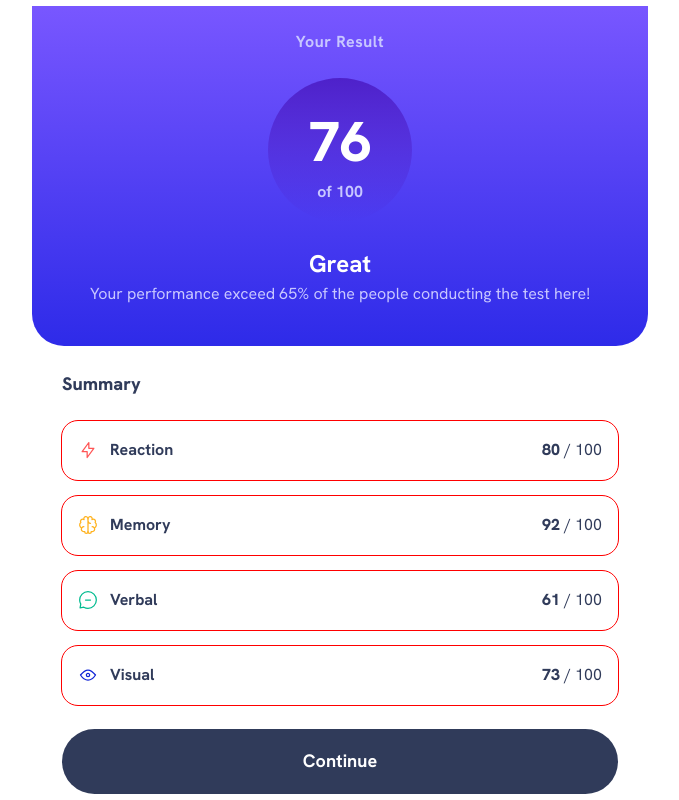
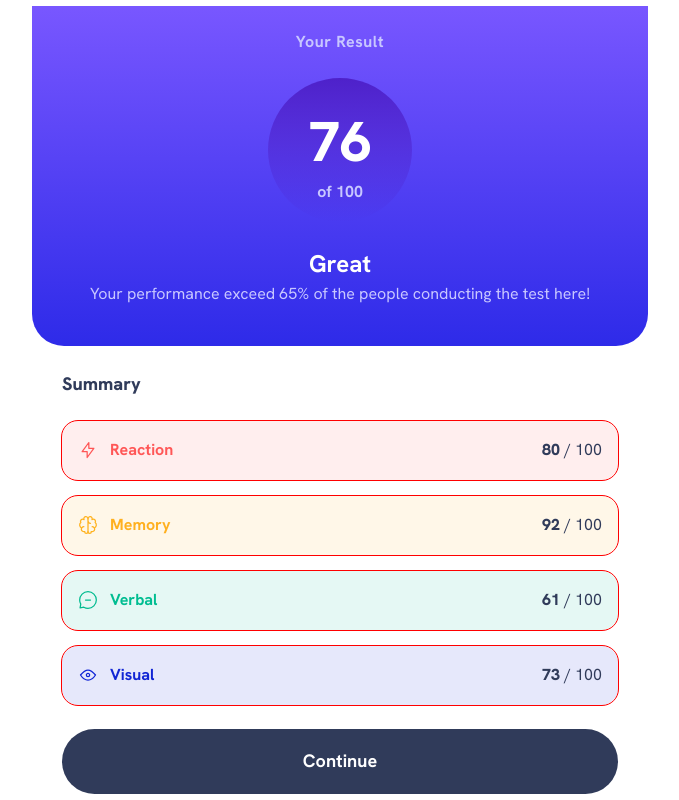
Before and after one commit to GiroFrm/result-summary, a plain HTML site: page index.html in a window 1280 px wide. Shown: the whole page, without its empty margins (300-979 px from the left). Drawn offline with Linux system fonts and the light colour scheme.

Commit message:
feat: Add inline style css to stats containers

```diff
--- a/index.html
+++ b/index.html
@@ -26,31 +26,31 @@
      <div class="summary-container">
         <p class="summary__title">Summary</p>
         <div class="grid-group">
-        <div class="labels-container">
-         <div class="flex-group">
+        <div class="labels-container" style="background-color: var(--light-red-hsla);" >
+         <div class="flex-group" >
             <img class="label__icon" src="assets/images/icon-reaction.svg" alt="">
-           <p class="label__title">Reaction</p>
+           <p class="label__title" style="color:var(--light-red-hsl)">Reaction</p>
          </div>
          <p><span class="label__value">80</span> / 100</p>
         </div>
-        <div class="labels-container">
+        <div class="labels-container" style="background-color: var(--orange-yellow-hsla);">
             <div class="flex-group">
                <img class="label__icon" src="assets/images/icon-memory.svg" alt="">
-              <p class="label__title">Memory</p>
+              <p class="label__title" style="color: var(--orange-yellow-hsl);">Memory</p>
             </div>
             <p><span class="label__value">92</span> / 100</p>
            </div>
-           <div class="labels-container">
+           <div class="labels-container" style="background-color: var(--green-teal-hsla);">
             <div class="flex-group">
                <img class="label__icon" src="assets/images/icon-verbal.svg" alt="">
-              <p class="label__title">Verbal</p>
+              <p class="label__title" style="color:var(--green-teal-hsl)">Verbal</p>
             </div>
             <p><span class="label__value">61</span> / 100</p>
            </div>
-           <div class="labels-container">
+           <div class="labels-container" style="background-color: var(--cobal-blue-hsla);">
             <div class="flex-group">
                <img class="label__icon" src="assets/images/icon-visual.svg" alt="">
-              <p class="label__title">Visual</p>
+              <p class="label__title" style="color:var(--cobal-blue-hsl)">Visual</p>
             </div>
             <p><span class="label__value">73</span> / 100</p>
            </div>
```
